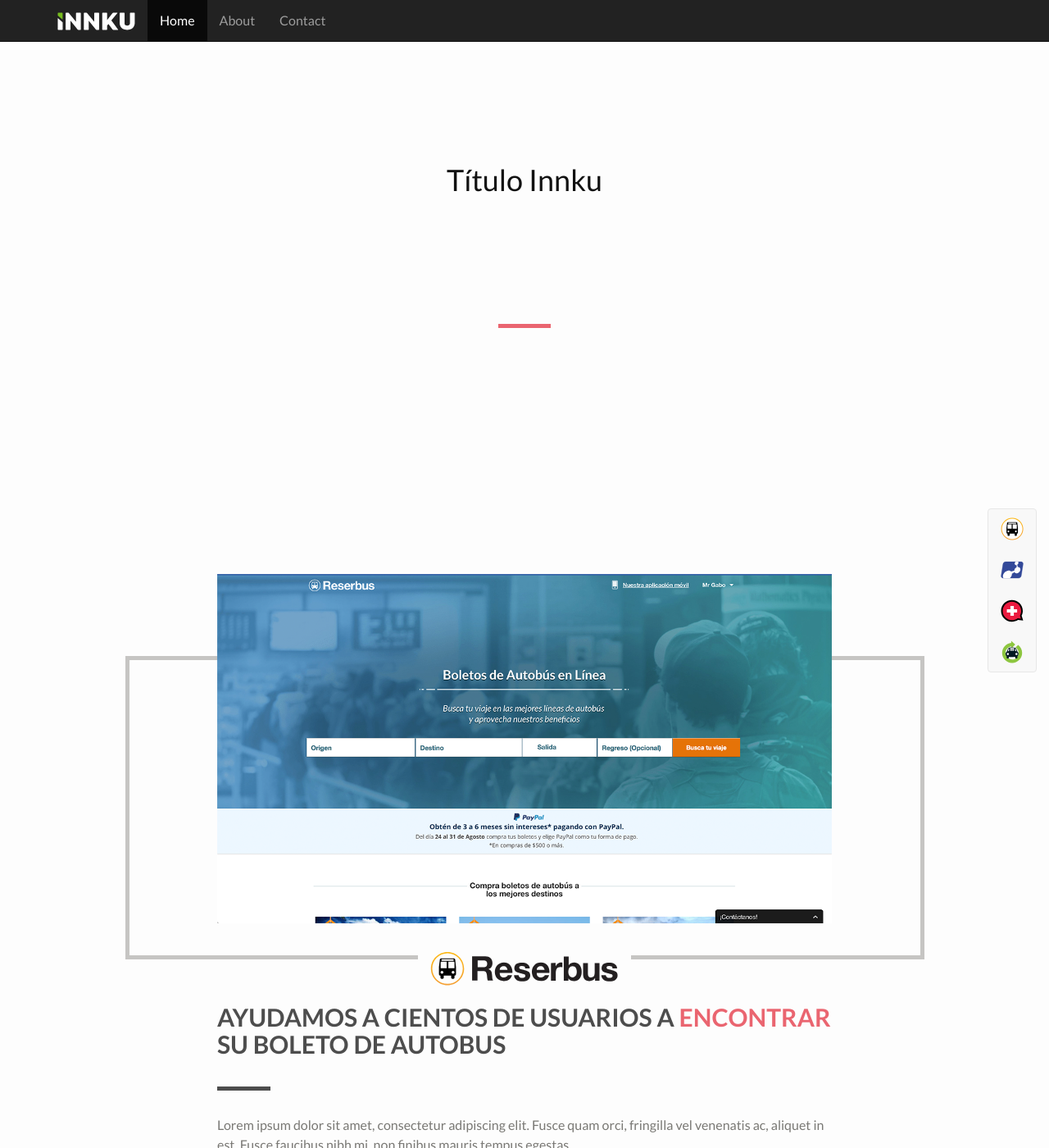
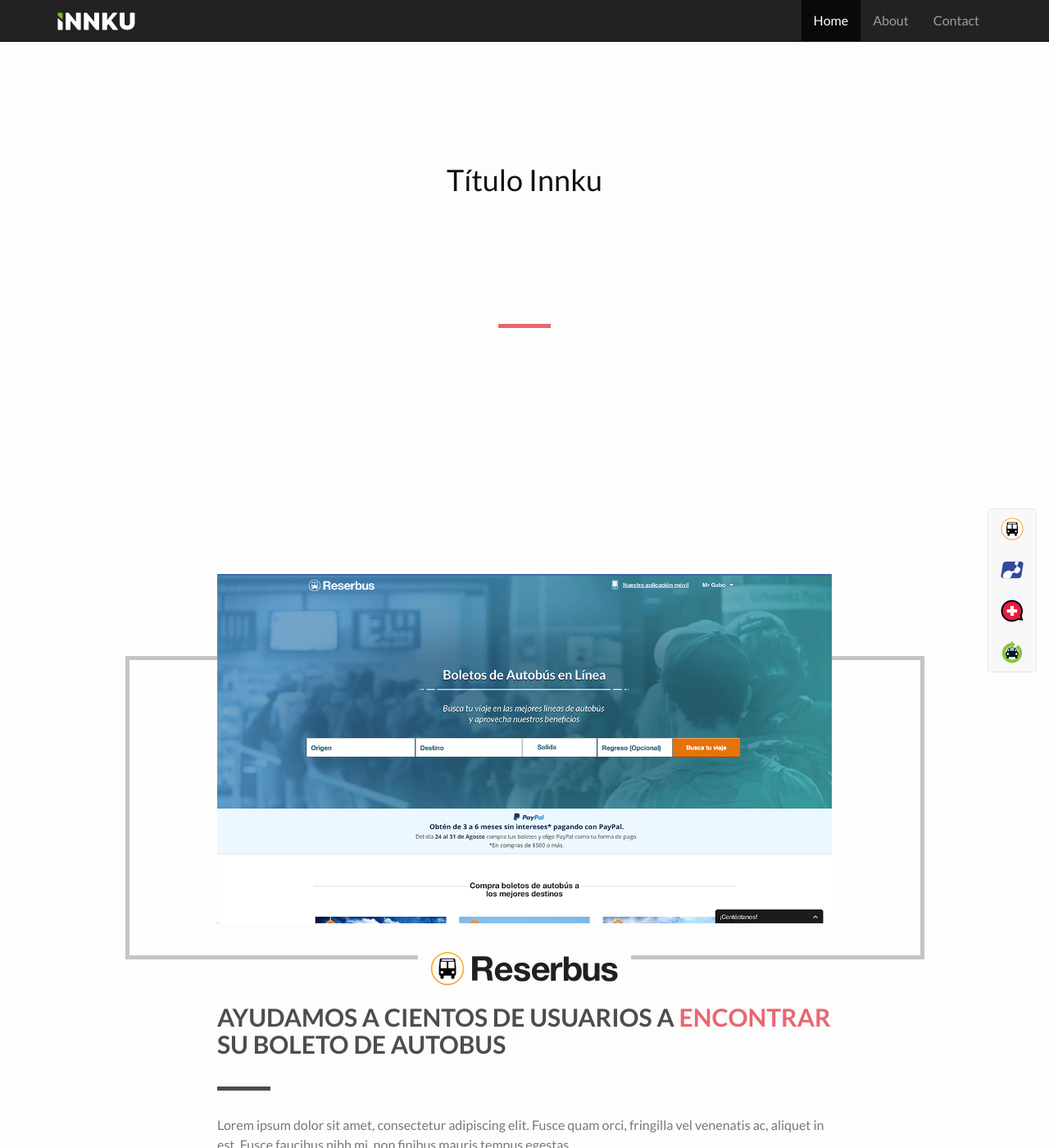
Before and after one commit to innku/innku-2018, a Jekyll site: the page built from index.html, in a window 1280 px wide and 1400 px high. Shown: the whole window at 82% size. Built offline with Jekyll 4.4.1, drawn with Linux system fonts in a browser that asks for light colours; nearby versions of some CDN libraries.

Commit message:
Ajustes de estilos en móvil

```diff
--- a/_includes/header.html
+++ b/_includes/header.html
@@ -10,7 +10,7 @@
       <a class="navbar-brand logo" href="#"><img src="img/logo.svg" /></a>
     </div>
     <div id="navbar" class="collapse navbar-collapse">
-      <ul class="nav navbar-nav">
+      <ul class="nav navbar-nav navbar-aling">
         <li class="active"><a href="#">Home</a></li>
         <li><a href="#about">About</a></li>
         <li><a href="#contact">Contact</a></li>
--- a/css/main.scss
+++ b/css/main.scss
@@ -73,6 +73,14 @@
   position: relative;
 }
 
+.navbar-aling{
+  float: right;
+
+  @media screen and (max-width: 750px) {
+    float: left;
+    width: 100%;
+  }
+}
 
 .logo {
   width: 125px;
@@ -81,11 +89,19 @@
 .innku-title {
   margin: 20rem 0;
   text-align: center;
+
+  @media screen and (max-width: 750px) {
+    margin: 15rem 0 2rem 0;
+  }
 }
 
 .innku-title-divisor {
   border-top: 5px solid $red;
   margin-top: 14rem;
+
+  @media screen and (max-width: 750px) {
+    margin-top: 10rem;
+  }
 }
 
 .innku-project {
@@ -129,6 +145,10 @@
 
     span {
       color: $red;
+    }
+
+    @media screen and (max-width: 750px) {
+      font-size: 2rem;
     }
   }
 
--- a/index.html
+++ b/index.html
@@ -23,7 +23,7 @@
     <div class="col-lg-offset-2 col-lg-8 col-md-offset-2 col-md-8 col-sm-offset-2 col-sm-8">
       <img src="img/reserbus.png" />
       <div class="row">
-        <div class="col-lg-offset-4 col-lg-4 innku-project-logo">
+        <div class="col-lg-offset-4 col-lg-4 col-xs-8 innku-project-logo">
           <img src="img/logo-reserbus.svg" />
         </div>
       </div>
@@ -39,6 +39,8 @@
       <p>Lorem ipsum dolor sit amet, consectetur adipiscing elit. Fusce quam orci, fringilla vel venenatis ac, aliquet in est. Fusce faucibus nibh mi, non finibus mauris tempus egestas.</p>
       <div class="innku-project-button-group">
         <a href="http://reserbus.mx" class="btn btn-innku" role="button">Visita el sitio</a>
+        <br class="visible-xs">
+        <br class="visible-xs">
         <a href="http://reserbus.mx" class="btn btn-innku" role="button">Descarga el app para iOS</a>
       </div>
     </div>
@@ -50,7 +52,7 @@
     <div class="col-lg-offset-2 col-lg-8 col-md-offset-2 col-md-8">
       <img src="img/Rutanet.jpg" />
       <div class="row">
-        <div class="col-lg-offset-4 col-lg-4 innku-project-logo">
+        <div class="col-lg-offset-4 col-lg-4 col-xs-8 innku-project-logo">
           <img src="img/logo-rutanet.svg" />
         </div>
       </div>
@@ -76,7 +78,7 @@
     <div class="col-lg-offset-2 col-lg-8 col-md-offset-2 col-md-8">
       <img src="img/DDr.jpg" />
       <div class="row">
-        <div class="col-lg-offset-4 col-lg-4 innku-project-logo">
+        <div class="col-lg-offset-4 col-lg-4 col-xs-8 innku-project-logo">
           <img src="img/logo-disculpe-doctor.svg" />
         </div>
       </div>
@@ -102,7 +104,7 @@
     <div class="col-lg-offset-2 col-lg-8 col-md-offset-2 col-md-8">
       <img src="img/aventones.png" />
       <div class="row">
-        <div class="col-lg-offset-4 col-lg-4 innku-project-logo">
+        <div class="col-lg-offset-4 col-lg-4 col-xs-8 innku-project-logo">
           <img src="img/logo-aventones.svg" />
         </div>
       </div>
@@ -125,7 +127,7 @@
     <div class="col-lg-offset-2 col-lg-8 col-md-offset-2 col-md-8">
       <img src="img/rides.png" />
       <div class="row">
-        <div class="col-lg-offset-4 col-lg-4 innku-project-logo">
+        <div class="col-lg-offset-4 col-lg-4 col-xs-8 innku-project-logo">
           <img src="img/logo-rides.svg" />
         </div>
       </div>
```
Also changed, not shown: 4 other files.
